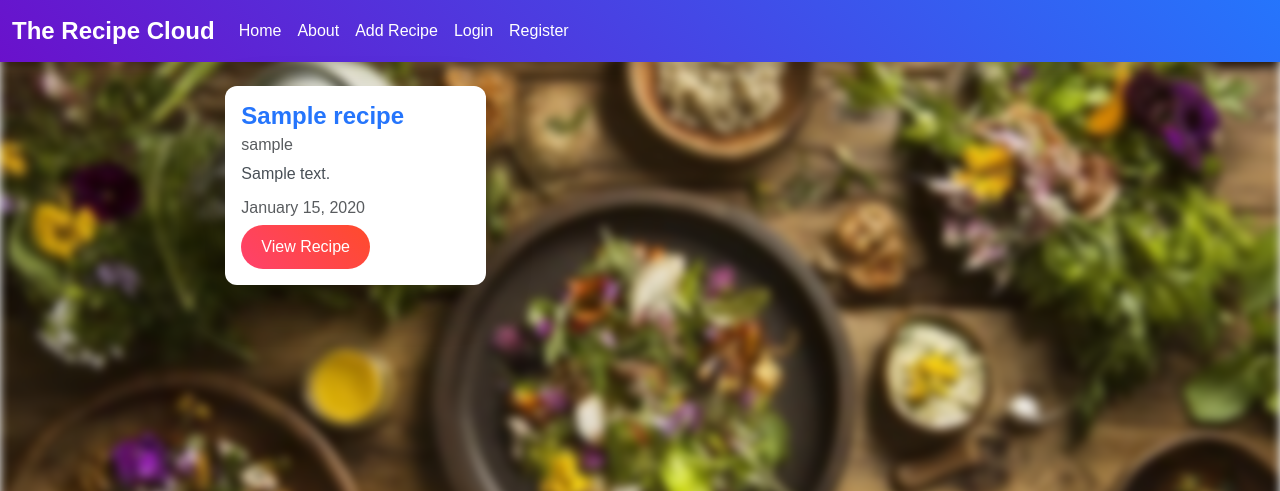
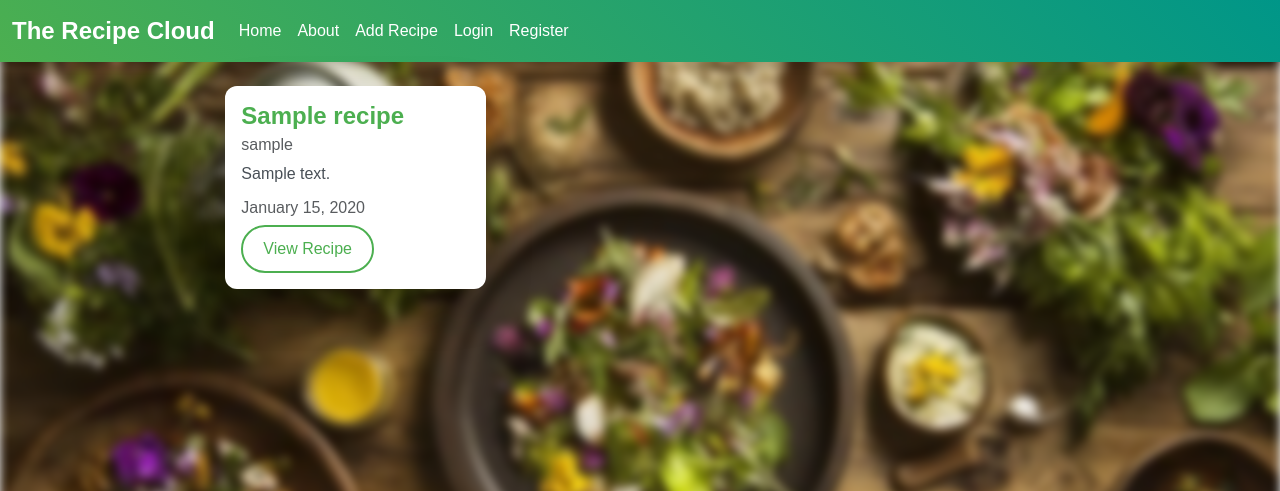
Before and after one commit to MahadevBalla/The-Recipe-Cloud, a Django app: page / in a window 1280 px wide. Shown: the top 491 px of the page. Run offline with Django 5.2, Linux system fonts and the light colour scheme; tables that the repository leaves empty hold one stand-in row (values such as "Sample post").

Commit message:
modified stylings

```diff
--- a/recipes/static/recipes/style.css
+++ b/recipes/static/recipes/style.css
@@ -11,17 +11,18 @@ body {
 
 /* Navbar */
 .navbar {
-  background: linear-gradient(45deg, #6a11cb, #2575fc);
+  background: linear-gradient(45deg, #4caf50, #009688);
   box-shadow: 0 4px 10px rgba(0, 0, 0, 0.1);
 }
 .navbar-brand {
   font-weight: bold;
   font-size: 1.5rem;
   transition: 0.3s;
+  color: #fff !important;
 }
 .navbar-brand:hover {
-  transform: scale(1.05);
-  color: #fff;
+  transform: scale(1.02);
+  color: #ff9800 !important;
 }
 .nav-link {
   color: #fff !important;
@@ -38,6 +39,7 @@ body {
   border-radius: 12px;
   overflow: hidden;
   box-shadow: 0 6px 15px rgba(0, 0, 0, 0.1);
+  background: #fff;
 }
 .card:hover {
   transform: scale(1.03);
@@ -51,26 +53,28 @@ body {
   padding: 10px 20px;
 }
 .btn-primary {
-  background: linear-gradient(45deg, #ff416c, #ff4b2b);
+  background: linear-gradient(45deg, #ff9800, #ffc107);
   border: none;
+  color: #fff;
 }
 .btn-primary:hover {
-  background: linear-gradient(45deg, #ff4b2b, #ff416c);
+  background: linear-gradient(45deg, #ffc107, #ff9800);
   transform: scale(1.05);
 }
 .btn-danger {
-  background: linear-gradient(45deg, #d9534f, #c9302c);
+  background: linear-gradient(45deg, #ff5252, #ff416c);
   border: none;
+  color: #fff;
 }
 .btn-danger:hover {
-  background: linear-gradient(45deg, #c9302c, #d9534f);
+  background: linear-gradient(45deg, #ff416c, #ff5252);
   transform: scale(1.05);
 }
 
 /* Recipe Detail Pg */
 .display-4 {
   font-size: 3rem;
-  color: #6a11cb;
+  color: #4caf50;
 }
 .lead {
   font-size: 1.5rem;
@@ -89,7 +93,7 @@ body {
   box-shadow: 0 6px 20px rgba(0, 0, 0, 0.1);
 }
 
-/* Parallax Background */
+/* Bg */
 body::before {
   content: "";
   position: fixed;
@@ -102,13 +106,13 @@ body::before {
   z-index: -1;
 }
 
-/* About Pg */
+/* Abt Pg */
 .about-container {
   animation: float 4s ease-in-out infinite;
 }
 .about-container h1 {
   font-size: 3rem;
-  color: #6a11cb;
+  color: #4caf50;
 }
 .about-container p {
   font-size: 1.2rem;
@@ -125,7 +129,7 @@ body::before {
 /* Home Pg */
 .card-title {
   font-size: 1.5rem;
-  color: #2575fc;
+  color: #4caf50;
 }
 .card-subtitle {
   font-size: 1rem;
@@ -140,7 +144,7 @@ body::before {
   padding: 10px 20px;
 }
 
-/* Form */
+/* Forms */
 .form-container {
   animation: fadeIn 1s ease;
   background: rgba(255, 255, 255, 0.9);
@@ -151,7 +155,7 @@ body::before {
 
 .form-group legend {
   font-size: 2rem;
-  color: #6a11cb;
+  color: #4caf50;
   margin-bottom: 20px;
 }
 
@@ -168,30 +172,30 @@ body::before {
 }
 
 .form-control:focus {
-  border-color: #6a11cb;
-  box-shadow: 0 0 8px rgba(106, 17, 203, 0.3);
+  border-color: #4caf50;
+  box-shadow: 0 0 8px rgba(76, 175, 80, 0.3);
 }
 
 .btn-outline-primary {
-  border: 2px solid #6a11cb;
-  color: #6a11cb;
+  border: 2px solid #4caf50;
+  color: #4caf50;
   transition: all 0.3s ease;
 }
 
 .btn-outline-primary:hover {
-  background: #6a11cb;
+  background: #4caf50;
   color: #fff;
   transform: scale(1.05);
 }
 
 .btn-outline-danger {
-  border: 2px solid #d9534f;
-  color: #d9534f;
+  border: 2px solid #ff5252;
+  color: #ff5252;
   transition: all 0.3s ease;
 }
 
 .btn-outline-danger:hover {
-  background: #d9534f;
+  background: #ff5252;
   color: #fff;
   transform: scale(1.05);
 }
@@ -207,7 +211,7 @@ body::before {
 
 .profile-container h1 {
   font-size: 2.5rem;
-  color: #6a11cb;
+  color: #4caf50;
   margin-bottom: 20px;
 }
 
--- a/recipes/templates/recipes/home.html
+++ b/recipes/templates/recipes/home.html
@@ -10,7 +10,9 @@
         <h6 class="card-subtitle mb-2 text-muted">
           {{ recipe.updated_at|date:"F d, Y" }}
         </h6>
-        <a href="{% url 'recipes-detail' recipe.pk%}" class="btn btn-primary"
+        <a
+          href="{% url 'recipes-detail' recipe.pk%}"
+          class="btn btn-outline-primary"
           >View Recipe</a
         >
       </div>
```
